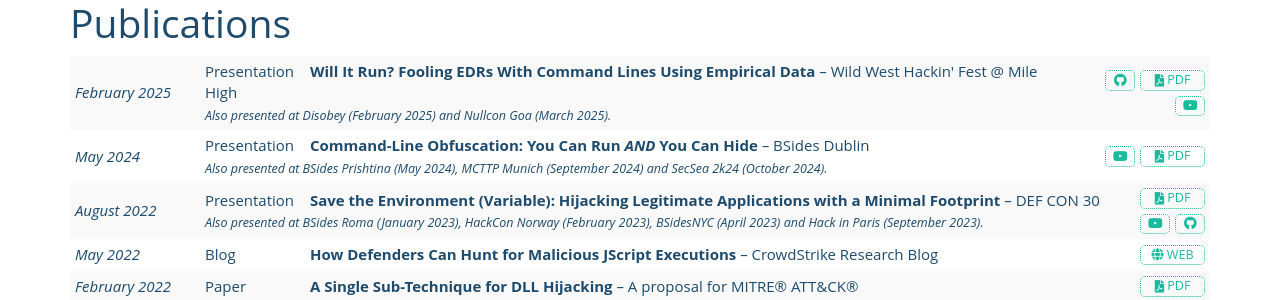
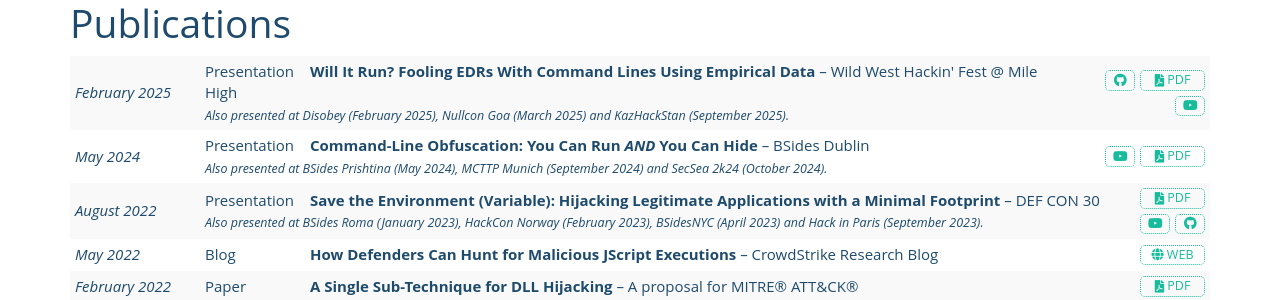
Before and after one commit to wietze/wietze.github.io, a Jekyll site: the page built from index.html, in a window 1280 px wide. Shown: the part 657-957 px from the top of the page. Built offline with Jekyll 4.4.1, drawn with Linux system fonts in a browser that asks for light colours.

Commit message:
Adding new conference reference

```diff
--- a/index.html
+++ b/index.html
@@ -85,7 +85,7 @@
           <td class="entry-date"><time datetime="2025-05">February 2025</time></td>
           <td class="box">
             <div class="block entry"><div><span class="publication-type">Presentation</span><strong
-                title="Beukema, W.J.B. (2025, February). Will It Run? Fooling EDRs With Command Lines Using Empirical Data.">Will It Run? Fooling EDRs With Command Lines Using Empirical Data</strong> &ndash; Wild West Hackin' Fest @ Mile High<br><span class="addendum">Also&nbsp;presented&nbsp;at&nbsp;Disobey&nbsp;(<time datetime="2025-02">February&nbsp;2025</time>) and Nullcon&nbsp;Goa&nbsp;(<time datetime="2025-03">March&nbsp;2025</time>).</span></div></div>
+                title="Beukema, W.J.B. (2025, February). Will It Run? Fooling EDRs With Command Lines Using Empirical Data.">Will It Run? Fooling EDRs With Command Lines Using Empirical Data</strong> &ndash; Wild West Hackin' Fest @ Mile High<br><span class="addendum">Also&nbsp;presented&nbsp;at&nbsp;Disobey&nbsp;(<time datetime="2025-02">February&nbsp;2025</time>), Nullcon&nbsp;Goa&nbsp;(<time datetime="2025-03">March&nbsp;2025</time>) and  KazHackStan&nbsp;(<time datetime="2025-09">September&nbsp;2025</time>).</span></div></div>
             <div class="block publication-buttons">
               <div class="entry-link">
                 <a href="literature/Beukema,%20WJB%20-%20Will%20It%20Run.pdf"> </a><a href="https://github.com/wietze/ArgFuscator.net" title="GitHub repo: wietze/ArgFuscator.net"> </a><a href="https://www.youtube.com/watch?v=CNeUwrapJiQ" title="YouTube: Will It Run? Fooling EDRs With Command Lines Using Empirical Data | Wietze Beukema"></a>
```
Also changed, not shown: 1 other file.
